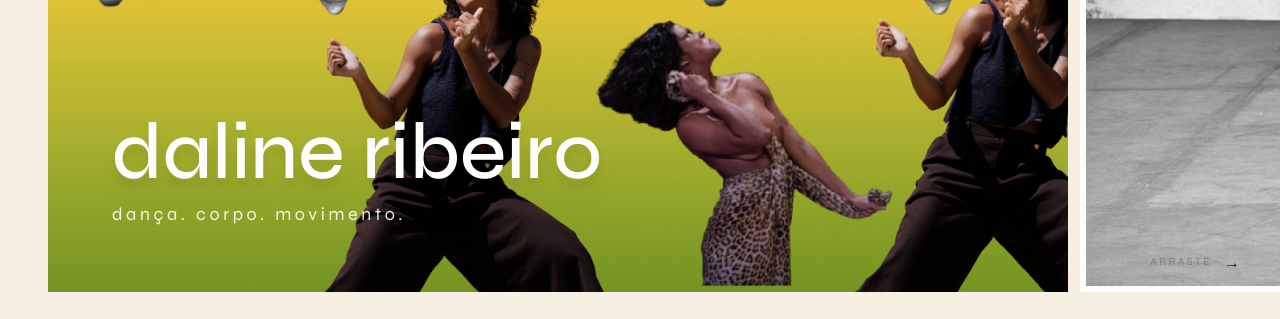
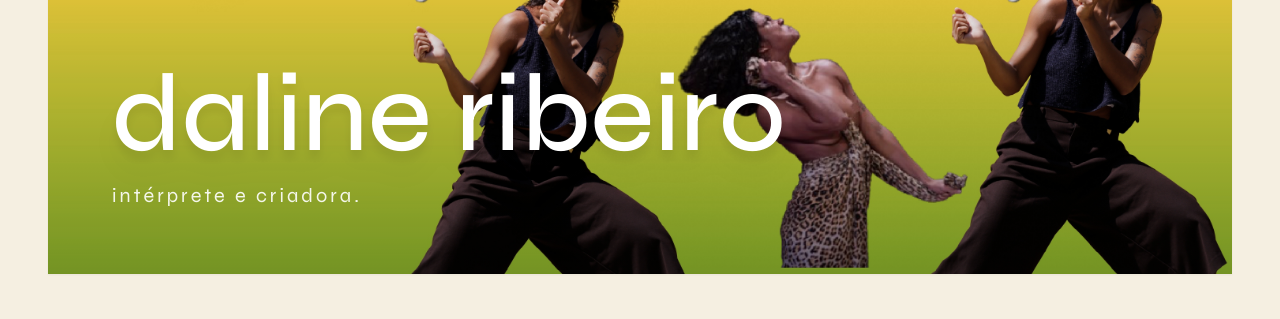
Before and after one commit to daline123/daline-portifolio1, a React (Vite) app: page / in a window 1280 px wide. Shown: the part 484-803 px from the top of the page. Built offline with nearby package versions, Linux system fonts and the light colour scheme.

Commit message:
feat: replace home gallery with static hero and make Cena grid items square

```diff
--- a/src/pages/Cena.tsx
+++ b/src/pages/Cena.tsx
@@ -136,7 +136,7 @@ function WorkCard({ work, index, onClick }: { work: Work; index: number; onClick
       onClick={onClick}
       className="group text-left"
     >
-      <div className="aspect-[4/5] overflow-hidden bg-bg-secondary mb-4 relative">
+      <div className="aspect-square overflow-hidden bg-bg-secondary mb-4 relative">
         <img
           src={work.cover}
           alt={work.title}
--- a/src/pages/Home.tsx
+++ b/src/pages/Home.tsx
@@ -1,25 +1,40 @@
-import { useEffect } from 'react';
 import { motion } from 'framer-motion';
-import HorizontalGallery from '../components/HorizontalGallery';
 
 export default function Home() {
-  useEffect(() => {
-    const prev = document.body.style.overflow;
-    document.body.style.overflow = 'hidden';
-    return () => {
-      document.body.style.overflow = prev;
-    };
-  }, []);
-
   return (
     <motion.main
       initial={{ opacity: 0 }}
       animate={{ opacity: 1 }}
       exit={{ opacity: 0 }}
-      transition={{ duration: 0.6 }}
-      className="h-screen overflow-hidden"
+      transition={{ duration: 0.8 }}
+      className="relative min-h-screen w-full overflow-hidden bg-bg-primary flex flex-col"
     >
-      <HorizontalGallery />
+      {/* Hero Section */}
+      <div className="flex-1 w-full pt-[calc(var(--nav-height)+20px)] pb-12 px-6 md:px-12 flex items-center justify-center">
+        <div className="relative w-full h-full max-h-[85vh] overflow-hidden group shadow-sm bg-bg-secondary">
+          <img
+            src="/images/gallery/home-capa.jpg"
+            alt="Daline Ribeiro — Dança e Movimento"
+            className="w-full h-full object-cover transition-transform duration-[3000ms] group-hover:scale-[1.03]"
+          />
+
+          {/* Subtle Overlay with Text */}
+          <div className="absolute inset-0 bg-gradient-to-t from-black/40 via-transparent to-transparent flex flex-col justify-end p-8 md:p-16">
+            <motion.div
+              initial={{ opacity: 0, y: 20 }}
+              animate={{ opacity: 1, y: 0 }}
+              transition={{ delay: 0.5, duration: 0.8 }}
+            >
+              <h1 className="text-white font-display font-medium text-6xl md:text-[min(10vw,110px)] lowercase leading-[0.8] mb-6 drop-shadow-xl">
+                daline ribeiro
+              </h1>
+              <p className="text-white/90 font-display font-normal text-sm md:text-xl tracking-[0.15em] lowercase">
+                intérprete e criadora.
+              </p>
+            </motion.div>
+          </div>
+        </div>
+      </div>
     </motion.main>
   );
 }
```
